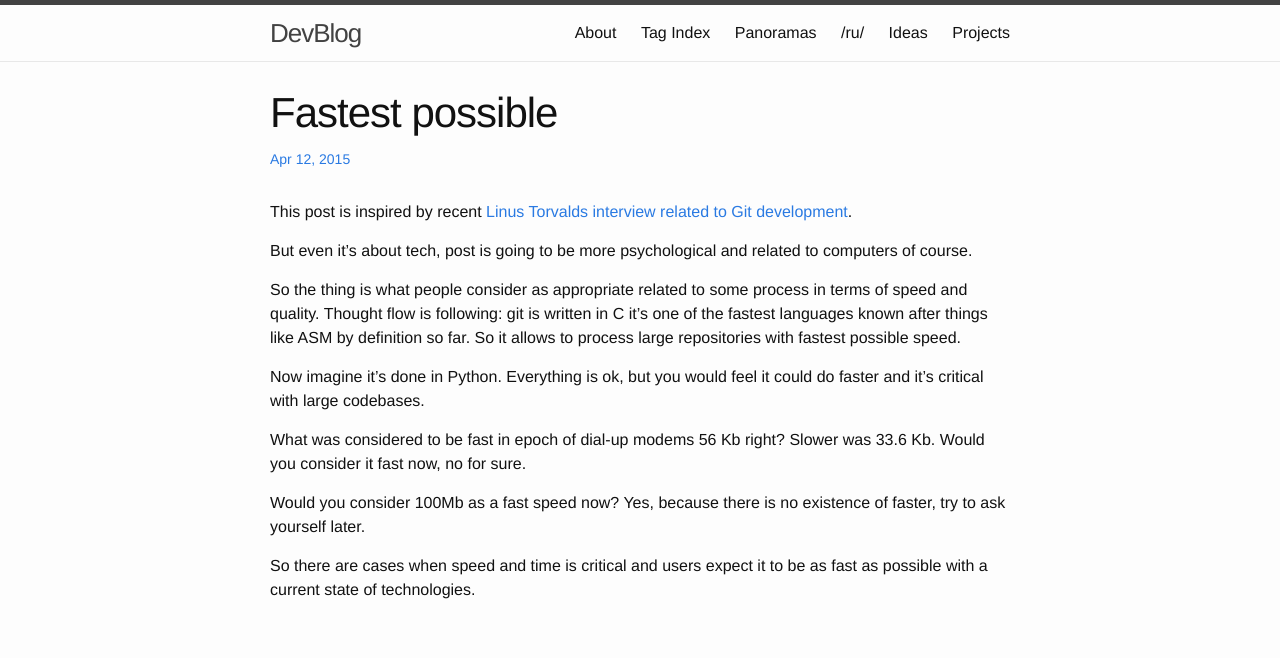
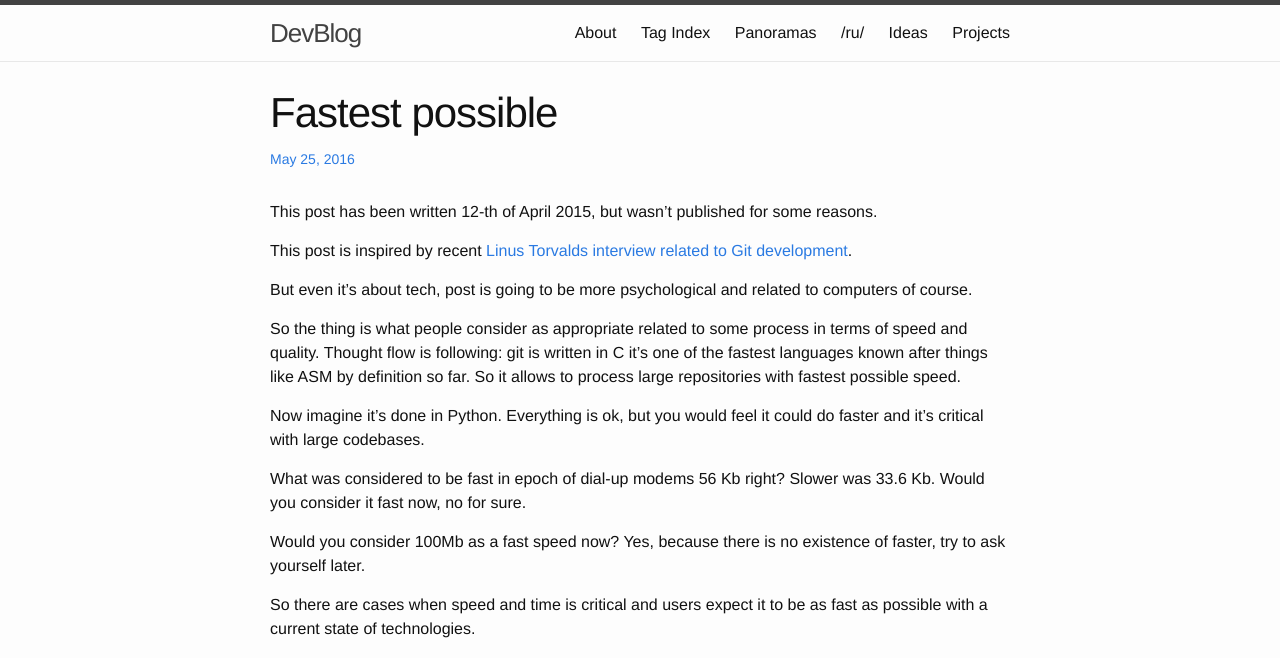
Before and after one commit to famer/blog, a Jekyll site: the page built from _posts/2016-05-25-fastest-possible.md, in a window 1280 px wide, cut to the strip 0-658 px from the top of the page. Built offline with Jekyll 4.4.1, drawn with Linux system fonts in a browser that asks for light colours.

Commit message:
fastest possible post

```diff
--- a/_posts/2015-04-12-fastest-possible.md
+++ b/_posts/2016-05-25-fastest-possible.md
@@ -1,6 +1,8 @@
 ---
 title: Fastest possible
 ---
+
+This post has been written 12-th of April 2015, but wasn't published for some reasons.
 
 This post is inspired by recent [Linus Torvalds interview related to Git development](http://www.linux.com/news/featured-blogs/185-jennifer-cloer/821541-10-years-of-git-an-interview-with-git-creator-linus-torvalds).
 
```
